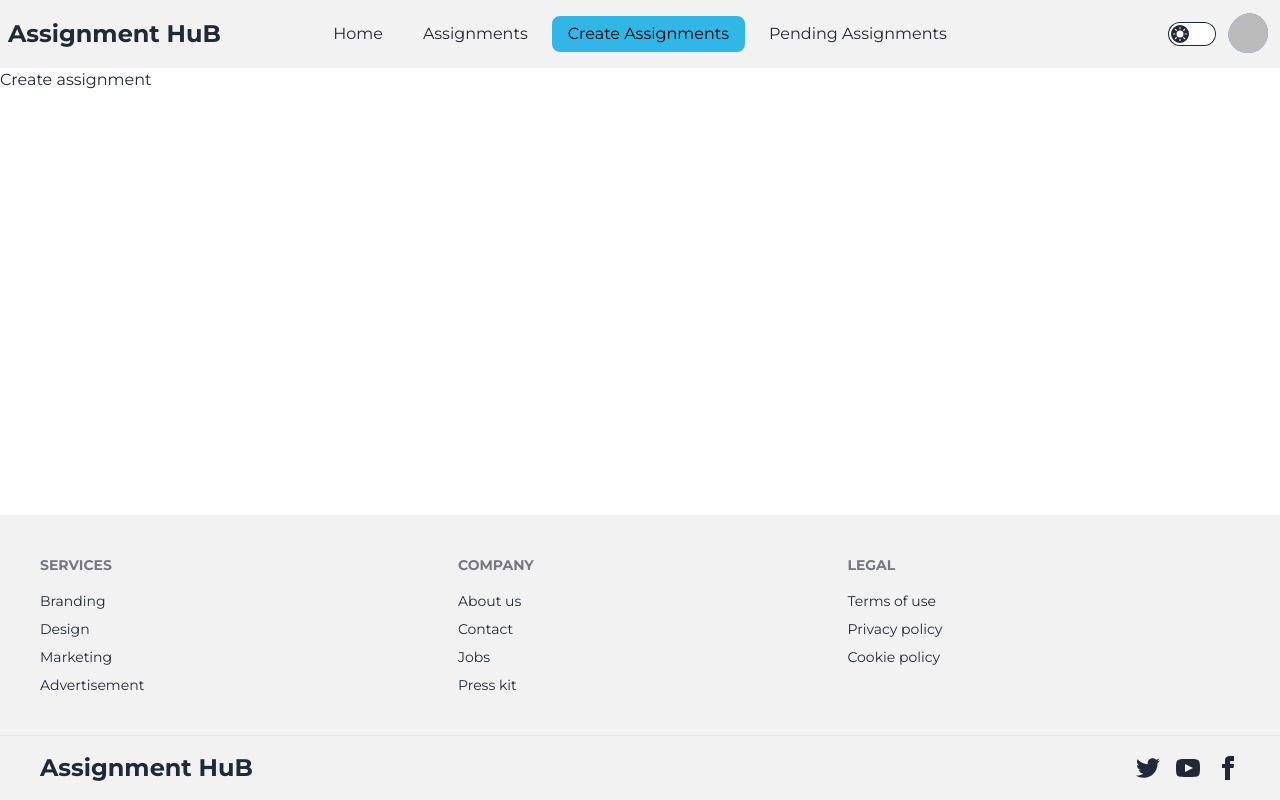
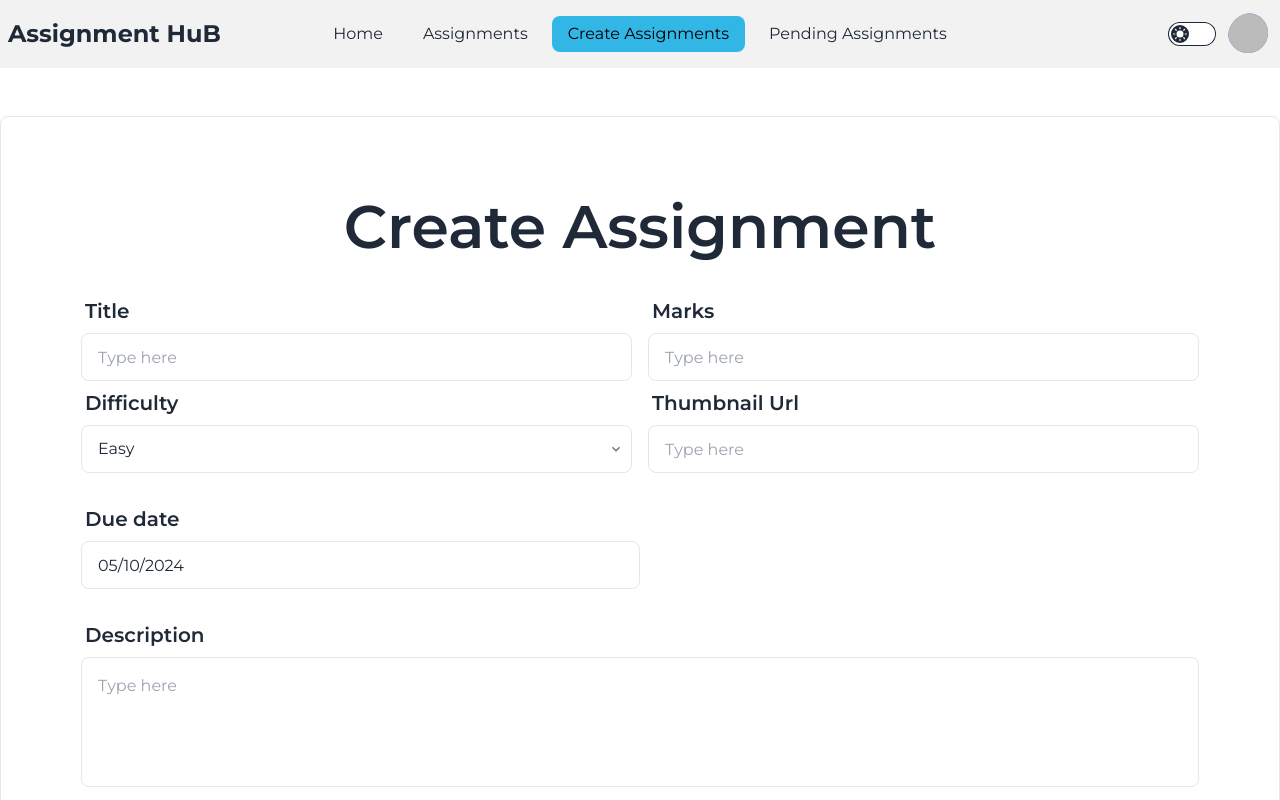
Before and after one commit to ferdause-al-mahmud/Assignment-Hub-client, a React (Vite) app: page /create in a window 1280 px wide. Shown: the top 800 px of the page. Built offline with nearby package versions, Linux system fonts and the light colour scheme; no server answers; sample sign-in values are in the browser's storage.

Commit message:
delete and user validation

```diff
--- a/package.json
+++ b/package.json
@@ -16,12 +16,15 @@
     "localforage": "^1.10.0",
     "match-sorter": "^6.3.4",
     "react": "^18.2.0",
+    "react-datepicker": "^6.9.0",
     "react-dom": "^18.2.0",
+    "react-form-component": "^2.6.6",
     "react-icon": "^1.0.0",
     "react-icons": "^5.2.1",
     "react-router-dom": "^6.23.0",
     "react-toastify": "^10.0.5",
-    "sort-by": "^1.2.0"
+    "sort-by": "^1.2.0",
+    "sweetalert2": "^11.11.0"
   },
   "devDependencies": {
     "@types/react": "^18.2.66",
--- a/src/PrivateComponents/AssignmentDetails.jsx
+++ b/src/PrivateComponents/AssignmentDetails.jsx
@@ -1,3 +1,4 @@
+/* eslint-disable react-hooks/exhaustive-deps */
 import axios from "axios";
 import { useEffect, useState } from "react";
 import { useParams } from "react-router-dom";
--- a/src/PrivateComponents/CreateAssignments.jsx
+++ b/src/PrivateComponents/CreateAssignments.jsx
@@ -1,8 +1,115 @@
+import { useContext, useState } from "react";
+import { AuthContext } from "../Provider/AuthProvider";
+import { MdKeyboardArrowDown } from "react-icons/md";
+import DatePicker from "react-datepicker";
+import Swal from "sweetalert2";
 
 const CreateAssignments = () => {
+    const [startDate, setStartDate] = useState(new Date());
+    const { user } = useContext(AuthContext)
+    const handleCreate = (e) => {
+        e.preventDefault();
+        const form = e.target;
+        const title = form.title.value;
+        const marks = form.marks.value;
+        const description = form.description.value;
+        const thumbnail_url = form.thumbnail_url.value;
+        const difficulty_level = form.difficulty.value;
+        const creator_email = user.email;
+        const due_date = startDate.toLocaleDateString('en-US');
+        const createdAssignment = {
+            title: title,
+            marks: marks,
+            description: description,
+            thumbnail_url: thumbnail_url,
+            difficulty_level: difficulty_level,
+            creator_email: creator_email,
+            due_date: due_date
+        }
+        fetch('http://localhost:4444/allAssignments', {
+            method: "POST",
+            headers: {
+                "content-type": "application/json"
+            },
+            body: JSON.stringify(createdAssignment)
+        })
+            .then(res => res.json())
+            .then(data => {
+                console.log(data)
+                Swal.fire({
+                    title: "Success!",
+                    text: "Added!",
+                    icon: "success"
+                });
+            })
+        console.log(createdAssignment)
+    }
     return (
         <div>
-            <p>Create assignment</p>
+            <div className=' border p-6 md:p-20 rounded-lg my-12'>
+
+                <h1 className='text-3xl md:text-6xl mb-8 text-center font-semibold'>Create Assignment</h1>
+                <form onSubmit={handleCreate} className="">
+                    <div className='md:flex gap-4'>
+                        <label className="form-control md:w-1/2">
+                            <div className="label">
+                                <span className="label-text font-semibold !text-xl">Title</span>
+                            </div>
+                            <input type="text" name='title' required placeholder="Type here" className="input w-full border-base-300" />
+
+                        </label>
+                        <label className="form-control md:w-1/2">
+                            <div className="label">
+                                <span className="label-text  font-semibold !text-xl">Marks</span>
+                            </div>
+                            <input type="number" name='marks' required placeholder="Type here" className="  input  w-full border-base-300" />
+                        </label>
+                    </div>
+                    <div className='md:flex gap-4'>
+                        <label className="form-control md:w-1/2">
+                            <div className="label">
+                                <span className="label-text  font-semibold !text-xl">Difficulty</span>
+                            </div>
+                            <div className="relative">
+                                <select name="difficulty" className="input w-full border-base-300 pr-10">
+                                    <option value="easy">Easy</option>
+                                    <option value="medium">Medium</option>
+                                    <option value="hard">Hard</option>
+                                </select>
+                                <MdKeyboardArrowDown className="absolute right-2 top-1/2 transform -translate-y-1/2 text-gray-500 pointer-events-none" />
+                            </div>
+                        </label>
+                        <label className="form-control md:w-1/2">
+                            <div className="label">
+                                <span className="label-text font-semibold !text-xl">Thumbnail Url</span>
+                            </div>
+                            <input type="text" name='thumbnail_url' required placeholder="Type here" className="input w-full border-base-300" />
+                        </label>
+                    </div>
+                    <br />
+                    <div className='md:flex gap-4'>
+                        <label className="form-control md:w-1/2">
+                            <div className="label">
+                                <span className="label-text font-semibold !text-xl">Due date</span>
+                            </div>
+                            <DatePicker className="w-full input border border-base-300" selected={startDate} onChange={(date) => setStartDate(date)} />
+                        </label>
+                    </div>
+                    <br />
+                    <div className='md:flex gap-2 mb-4'>
+                        <label className="form-control w-full">
+                            <div className="label">
+                                <span className="label-text font-semibold !text-xl">Description
+                                </span>
+                            </div>
+                            <textarea className="border bg-base-100 border-base-300 resize-none p-4 w-full rounded-lg " required placeholder="Type here" name="description" rows="4" ></textarea>
+                        </label>
+                    </div>
+                    <div className='w-full'>
+                        <button type="submit" className='btn btn-block bg-[#ff6128] font-semibold text-xl'>Create</button>
+                    </div>
+                </form>
+            </div>
         </div>
     );
 };
--- a/src/PublicComponents/AssignmentCard.jsx
+++ b/src/PublicComponents/AssignmentCard.jsx
@@ -1,9 +1,8 @@
 /* eslint-disable react/prop-types */
 
-import { Link } from "react-router-dom";
 
 const AssignmentCard = ({ assignment }) => {
-    const { _id, title, difficulty_level, thumbnail_url, description, marks, due_date } = assignment;
+    const { title, difficulty_level, thumbnail_url, description, marks, due_date } = assignment;
     let badgeColorClass = '';
 
     // Determine badge color based on difficulty level
@@ -22,7 +21,7 @@ const AssignmentCard = ({ assignment }) => {
     }
     return (
         <div>
-            <Link to={`/assignment/${_id}`} className="card border bg-base-100 shadow-xl h-full">
+            <div className="card border bg-base-100 shadow-xl h-full">
                 <figure><img src={thumbnail_url} /></figure>
                 <div className="card-body">
                     <h2 className="card-title">
@@ -35,7 +34,7 @@ const AssignmentCard = ({ assignment }) => {
                         <p className="text-purple-700 font-bold">Due :{due_date}</p>
                     </div>
                 </div>
-            </Link>
+            </div>
         </div >
     );
 };
--- a/src/PublicComponents/SingleAssignment.jsx
+++ b/src/PublicComponents/SingleAssignment.jsx
@@ -1,7 +1,11 @@
 /* eslint-disable react/prop-types */
 
-const SingleAssignment = ({ assignment }) => {
-    const { _id, title, difficulty_level, thumbnail_url, description, marks, due_date } = assignment;
+import { AiFillDelete } from "react-icons/ai";
+import { GrUpdate, GrView } from "react-icons/gr";
+import { Link } from "react-router-dom";
+
+const SingleAssignment = ({ assignment, handleDelete }) => {
+    const { _id, title, difficulty_level, thumbnail_url, description, marks, due_date, creator_email } = assignment;
     let badgeColorClass = '';
 
     // Determine badge color based on difficulty level
@@ -32,6 +36,11 @@ const SingleAssignment = ({ assignment }) => {
                         <p className="text-blue-600 font-bold">Marks: {marks}</p>
                         <p className="text-purple-700 font-bold">Due :{due_date}</p>
                     </div>
+                    <div className="flex justify-between">
+                        <button className="btn text-white bg-green-500">Update <GrUpdate /></button>
+                        <Link to={`/assignment/${_id}`} className="btn  text-white bg-yellow-700">View Details<GrView /></Link>
+                        <button onClick={() => handleDelete(_id, creator_email)} className="btn text-white bg-red-700">Delete <AiFillDelete /></button>
+                    </div>
                 </div>
             </div>
         </div>
@@ -40,4 +49,4 @@ const SingleAssignment = ({ assignment }) => {
 
 export default SingleAssignment;
 
-// to={`/assignment/${_id}`}
+//
--- a/src/index.css
+++ b/src/index.css
@@ -26,3 +26,14 @@ body {
 footer {
     flex-shrink: 0;
 }
+
+input::-webkit-outer-spin-button,
+input::-webkit-inner-spin-button {
+    -webkit-appearance: none;
+    margin: 0;
+}
+
+/* Firefox */
+input[type=number] {
+    -moz-appearance: textfield;
+}
--- a/src/main.jsx
+++ b/src/main.jsx
@@ -8,6 +8,7 @@ import { router } from './Routes/Routes';
 import { ToastContainer } from 'react-toastify';
 import AuthProvider from './Provider/AuthProvider';
 import 'react-toastify/dist/ReactToastify.css';
+import "react-datepicker/dist/react-datepicker.css";
 
 
 
```
Also changed, not shown: src/PublicComponents/Assignments.jsx (+50 -3 lines), 1 other file (tests, documents, lock files or other folders).
